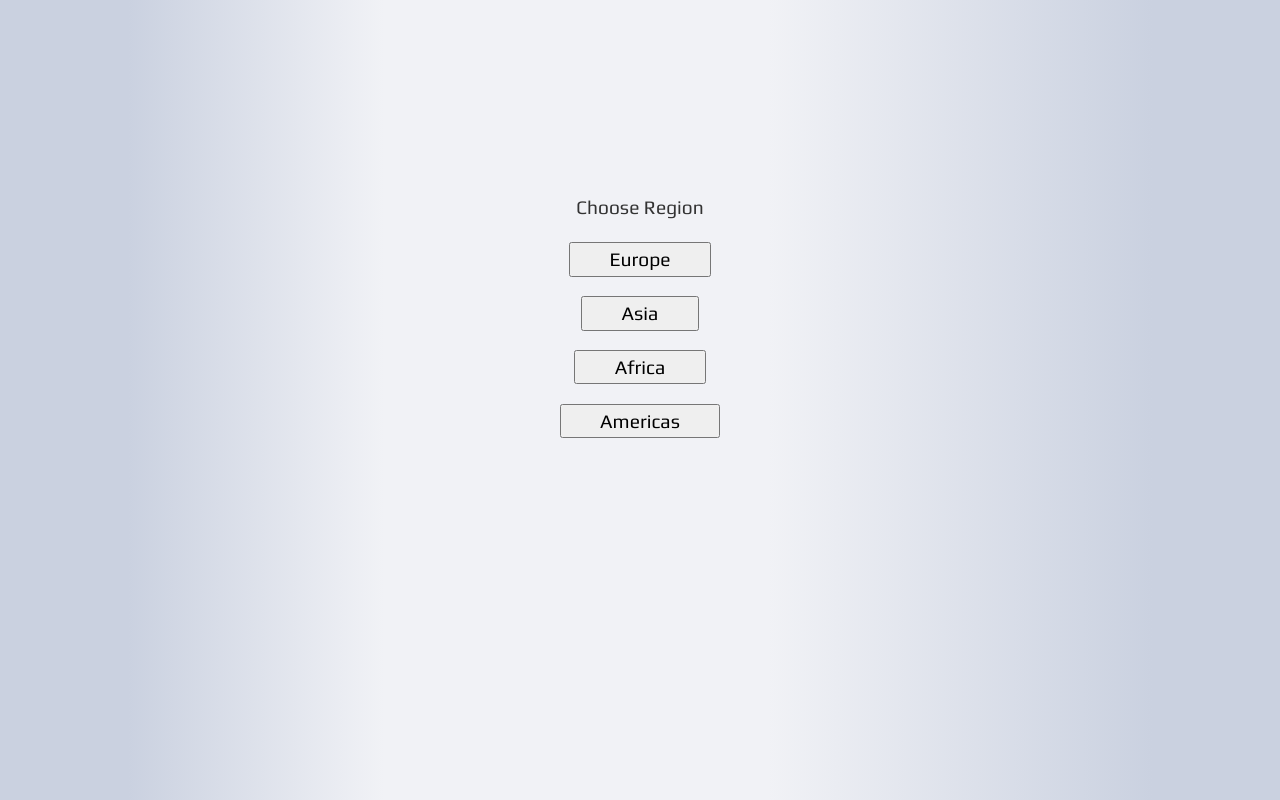
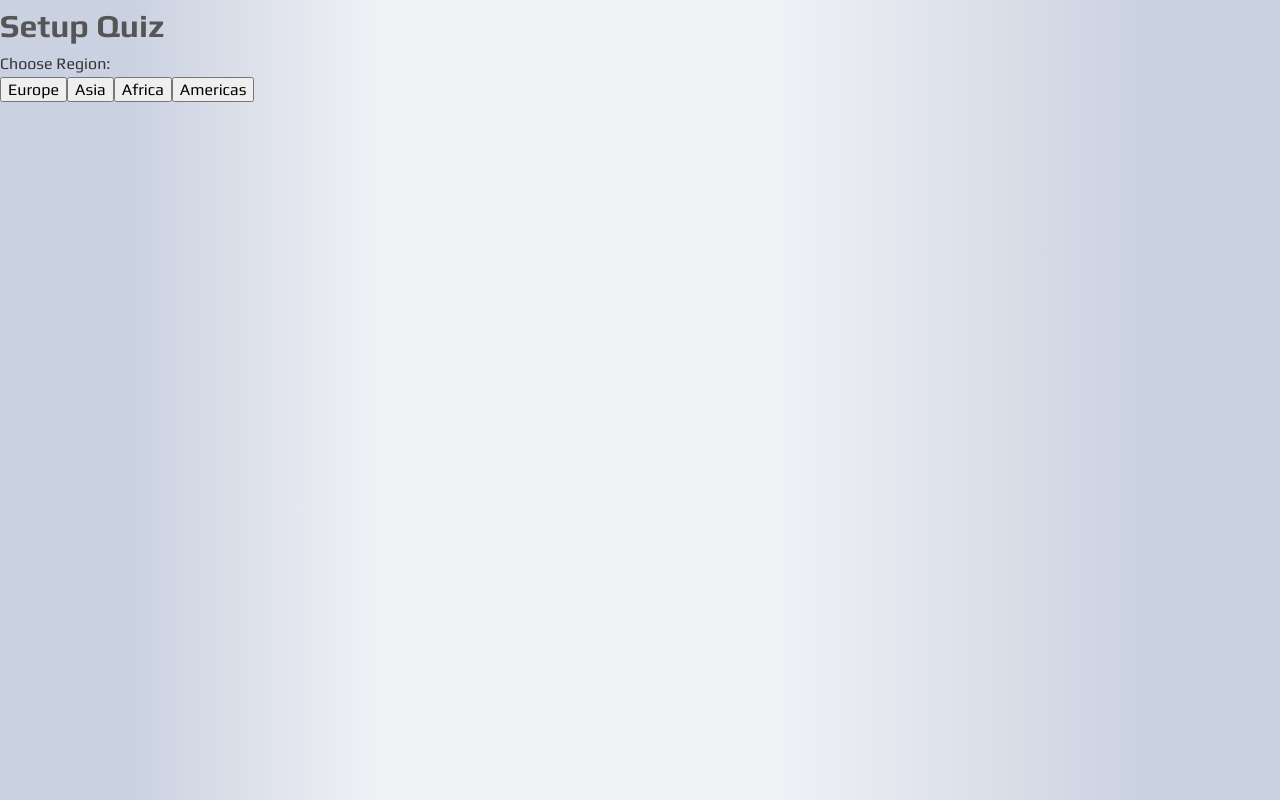
Before and after one commit to viktor-dimitrov/Flags, a React (Vite) app in the folder flags-fe/: page /quiz in a window 1280 px wide. Shown: the top 800 px of the page. Built offline with nearby package versions, Linux system fonts and the light colour scheme.

Commit message:
add SetupQuiz component

```diff
--- a/flags-fe/src/components/Question/Question.jsx
+++ b/flags-fe/src/components/Question/Question.jsx
@@ -1,5 +1,5 @@
 
-import RegionButtons from "../RegionButtons/RegionButtons";
+import SetupQuiz from "../SetupQuiz/SetupQuiz";
 
 import styles from "./Question.module.css";
 
@@ -15,7 +15,7 @@ export default function Question ( {country, options, answerHandler, startGame})
                 <div className={styles['options']} >
                     {options.map((country, index) => <button key={index} onClick={answerHandler} >{country.name}</button>)}
                 </div>
-        </section> : <RegionButtons startGame={startGame} />
+        </section> : <SetupQuiz startGame={startGame} />
 
 
     )
--- a/flags-fe/src/components/Quiz/Quiz.jsx
+++ b/flags-fe/src/components/Quiz/Quiz.jsx
@@ -1,11 +1,10 @@
 import { useEffect, useState } from "react"
-import countriesData from "../../assets/data/countries.json"
 
 import Question from "../Question/Question";
 import FlagsBoard from "../FlagsBoard/FlagsBoard";
-import RegionButtons from "../RegionButtons/RegionButtons";
 
 import styles from "./Quiz.module.css"
+import SetupQuiz from "../SetupQuiz/SetupQuiz";
 
 export default function Quiz() {
 
@@ -25,9 +24,7 @@ export default function Quiz() {
         return index
     }
 
-    const startGame = (event) => {
-        const region = String(event.target.textContent);
-        const selectedList = selectRandomCountries(countriesData.filter(country => country.region == String(region)),36);
+    const startGame = (selectedList) => {
         setGameList(selectedList);
         setMyList([]);
         setCurrentStage(0);
@@ -87,6 +84,6 @@ export default function Quiz() {
 
                 <Question country={country} options={options} answerHandler={answerHandler} startGame={startGame} />
             </div>
-        </div> :  <RegionButtons startGame={startGame} />
+        </div> : <> <SetupQuiz startGame={startGame} /> </>
     )
 }
--- a/flags-fe/src/components/RegionButtons/RegionButtons.jsx
+++ /dev/null
@@ -1,17 +0,0 @@
-
-import styles from "./RegionButtons.module.css";
-
-export default function RegionButtons ({startGame}) {
-
-    return (
-
-            <div className={styles['region-buttons']} >
-                <p>Choose Region</p>
-                <button onClick={startGame} >Europe</button>
-                <button onClick={startGame} >Asia</button>
-                <button onClick={startGame} >Africa</button>
-                <button onClick={startGame} >Americas</button>
-            </div>
-
-    )
-}
--- a/flags-fe/src/components/RegionButtons/RegionButtons.module.css
+++ /dev/null
@@ -1,15 +0,0 @@
-
-
-.region-buttons {
-    display: flex;
-    flex-direction: column;
-    align-items: center;
-    margin-top: 10em;
-    font-size: 1.2em;
-}
-
-.region-buttons button {
-    width:fit-content;
-    margin-top: 1em;
-    padding: 0 2em;
-}
--- /dev/null
+++ b/flags-fe/src/components/SetupQuiz/SetupQuiz.jsx
@@ -0,0 +1,112 @@
+import { useEffect, useState } from "react";
+
+import countriesData from "../../assets/data/countries.json";
+
+export default function SetupQuiz({ startGame }) {
+
+    const [gameConfig, setGameConfig] = useState({
+        "region": null,
+        "count": null
+    })
+    const [countries, setCountries] = useState(null);
+
+
+    useEffect(() => {
+
+        setCountries(selectRandomCountries(countriesData.filter(country => country.region == gameConfig.region), gameConfig.count))
+        console.log(countries)
+    }, [gameConfig])
+
+    // const selectRegion = (selectedRegion) => {
+    //     setGameConfig(config => ({ ...config, region: selectedRegion}) )
+    //     console.log(gameConfig)
+    // }
+
+    // const selectCount = (selectedCount) => {
+    //     setGameConfig(config => ({ ...config, count: selectedCount}) )
+    //     console.log(gameConfig)
+    // }
+
+    const handleRegionChange = (selectedRegion) => {
+        setGameConfig(config => ({ ...config, region: selectedRegion }))
+    };
+
+    const handleCountChange = (selectedCount) => {
+        setGameConfig(config => ({ ...config, count: selectedCount }))
+    };
+
+    const handleSubmit = (e) => {
+        e.preventDefault();
+        if (countries) {
+            startGame(countries);
+        }
+    };
+
+    // const selectedList = selectRandomCountries(countriesData.filter(country => country.region == selectedRegion),36);
+    // startGame(selectedList);
+
+    const selectRandomCountries = (list, count) => {
+        const selected = [];
+        const countryIndices = [];
+        let i = 0;
+        while (i < count && i < list.length) {
+            const randomIndex = Math.floor(Math.random() * list.length);
+            if (!countryIndices.includes(randomIndex)) {
+                countryIndices.push(randomIndex);
+                selected.push(list[randomIndex]);
+                i++;
+            }
+        }
+        return selected;
+    };
+
+    return (
+
+
+        <>
+
+            <h1>Setup Quiz</h1>
+
+            <form onSubmit={handleSubmit}>
+
+                {!gameConfig.region ? <>
+                    <p>Choose Region:</p>
+                    <label>
+                        <input type="button" value="Europe" onClick={() => handleRegionChange("Europe")} />
+                    </label>
+                    <label>
+                        <input type="button" value="Asia" onClick={() => handleRegionChange("Asia")} />
+                    </label>
+                    <label>
+                        <input type="button" value="Africa" onClick={() => handleRegionChange("Africa")} />
+                    </label>
+                    <label>
+                        <input type="button" value="Americas" onClick={() => handleRegionChange("Americas")} />
+                    </label>
+                </> : <p>{gameConfig.region}</p>}
+
+                {(gameConfig.region && !gameConfig.count) ? <>
+                    <p>Choose Count:</p>
+                    <label>
+                        <input type="button" value="9" onClick={() => handleCountChange(9)} />
+                    </label>
+                    <label>
+                        <input type="button" value="16" onClick={() => handleCountChange(16)} />
+                    </label>
+                    <label>
+                        <input type="button" value="25" onClick={() => handleCountChange(25)} />
+                    </label>
+                    <label>
+                        <input type="button" value="36" onClick={() => handleCountChange(36)} />
+                    </label>
+                </> : <p>{gameConfig.count}</p>}
+
+
+                {gameConfig.count && <button type="submit">Start Game</button>}
+
+            </form>
+
+
+        </>
+    )
+}
```
